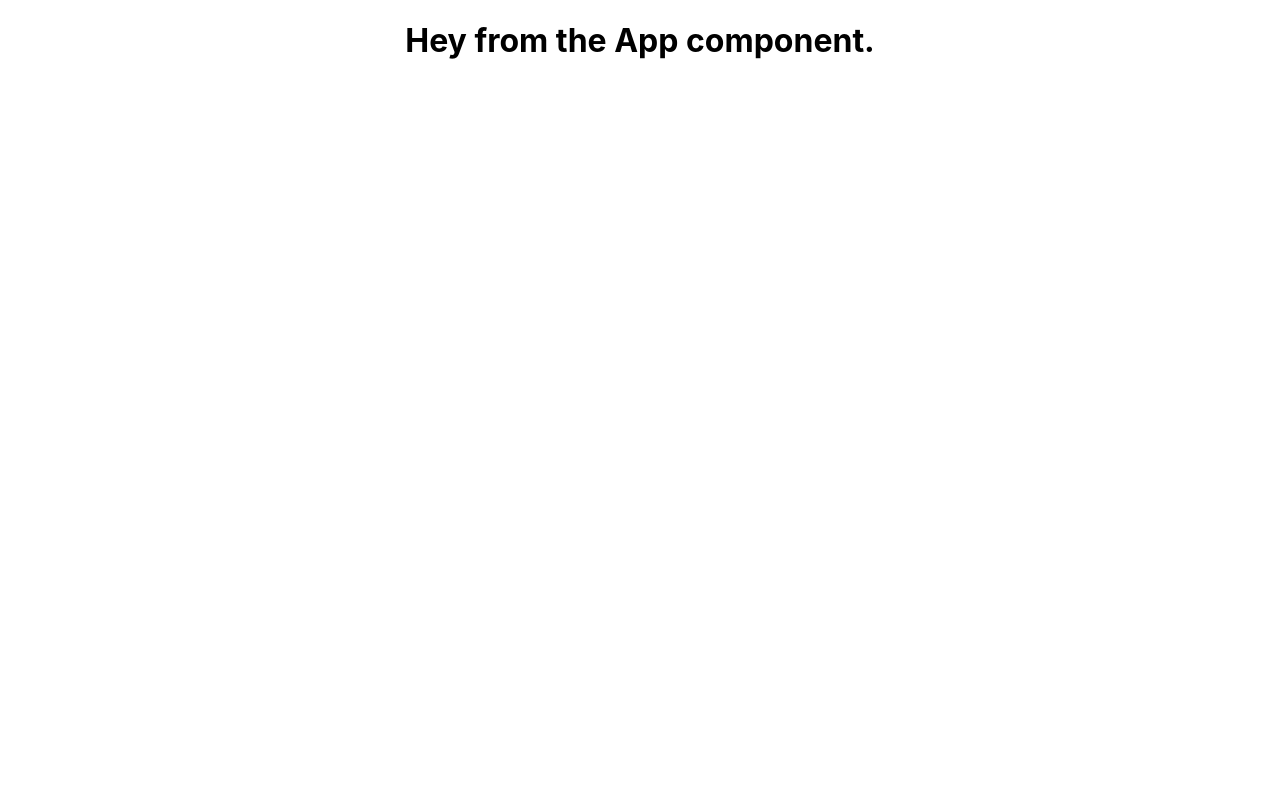
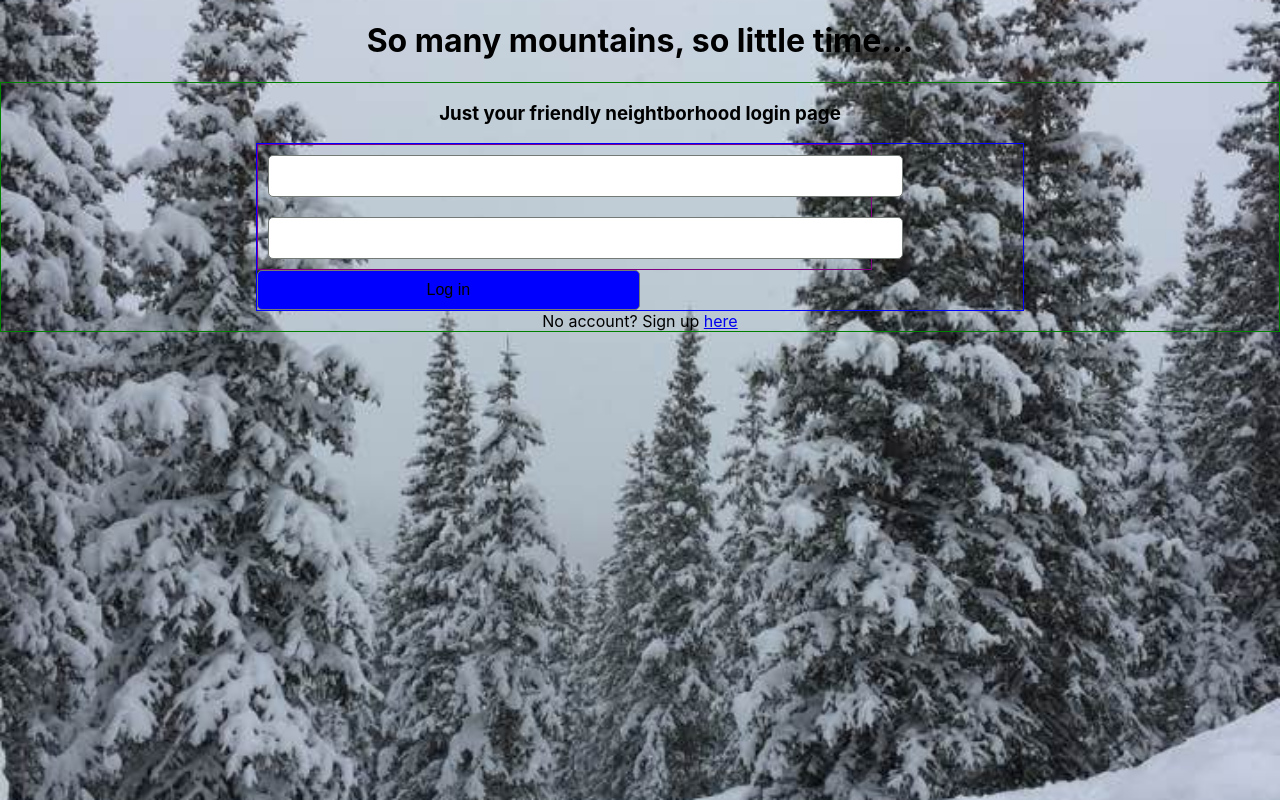
Before and after one commit to JulieGumerman/snowboardy-app, a React (Create React App) app: page / in a window 1280 px wide. Built offline with nearby package versions, Linux system fonts and the light colour scheme.

Commit message:
getting some basic styling

```diff
--- a/src/App.js
+++ b/src/App.js
@@ -9,8 +9,8 @@ import Mountains from "./components/Mountains";
 function App() {
   return (
     <div className="App">
-      <h1>Hey from the App component. </h1>
-      <Route exact path="/login" component={Login}/>
+      <h1>So many mountains, so little time... </h1>
+      <Route exact path="/" component={Login}/>
       <Route exact path="/register" component={Register} />
       <Route path="/mountains" component={Mountains} />
     </div>
--- a/src/App.scss
+++ b/src/App.scss
@@ -1,9 +1,82 @@
+/***********variables ***************/
+$border: #747a76;
+
+/**********mixins************/
+@mixin button-style {
+  border-radius: 5px;
+  height: 40px;
+  border: $border 1px solid;
+  background: blue;
+  font-size: 16px;
+
+}
+/*************universal**************/
+body {
+  box-sizing: border-box;
+  display: flex;
+  flex-direction: column;
+  background-repeat: no-repeat;
+  background-position: center;
+  height: 100vh;
+  background-image: url("./images/powder-day.jpg");
+  background-size: cover;
+}
 .App {
   text-align: center;
-  box-sizing: border-box;
+
+}
+
+.content-wrapper {
+  display: flex;
+  flex-direction: column;
+  border: 1px green solid;
+  align-content: center;
+
+}
+
+input {
+  border-radius: 5px;
+  padding: 10px;
+  border: $border 1px solid;
+  margin: 10px;
+  height: 20px;
+  font-size: 16px;
+}
+
+/*********login and register pages******/
+
+.log-reg-form {
+  border: 1px blue solid;
+  display: flex;
+  justify-content: center;
+  // align-items: center;
+  flex-direction: column;
+  width: 60%;
+  margin: 0 auto;
+
+  .form-holder{
+    border: 1px purple solid;
+    display: flex;
+    justify-content: center;
+    flex-direction: column;
+    flex-wrap: wrap;
+    width: 80%;
+
+    input {
+    width: 100%;
+  }
+  }
+
+
+
+  .log-reg-button {
+    @include button-style;
+    width: 50%;
+  }
 }
 
 
+/**************mountains page**********/
 .mntn-form {
   border: red 1px solid;
   display: flex;
@@ -16,11 +89,9 @@
   input {
     width: 50%;
   }
+
+  .mntn-button {
+    @include button-style;
+    width: 50%;
+  }
 }
-
-.content-wrapper {
-  display: flex;
-  flex-direction: column;
-  justify-content: center;
-  border: 1px green solid;
-}
--- a/src/components/Login.js
+++ b/src/components/Login.js
@@ -1,9 +1,20 @@
 import React from "react";
+import { Link } from "react-router-dom";
 
 const Login = () => {
     return (
-        <div>
+        <div className="content-wrapper">
             <h3>Just your friendly neightborhood login page</h3>
+
+                <form className="log-reg-form">
+                    <div className="form-holder">
+                     <input />
+                    <input />
+                    </div>
+                    <button className="log-reg-button">Log in</button>
+                </form>
+
+            <div>No account? Sign up <Link to="/register">here</Link></div>
         </div>
     );
 }
--- a/src/components/Mountains.js
+++ b/src/components/Mountains.js
@@ -14,7 +14,7 @@ const Mountains = () => {
                 <input
                     placeholder="description"
                 />
-                <button>Submit</button>
+                <button className="mntn-button">Submit</button>
             </form>
         </div>
     );
--- a/src/components/Register.js
+++ b/src/components/Register.js
@@ -1,14 +1,18 @@
 import React from "react";
+import { Link } from "react-router-dom";
 
 const Register = () => {
     return (
-        <div>
+        <div className="content-wrapper">
             Haii register screen!
-            <form>
+            <form className="log-reg-form">
+                <div className="form-holder">
                 <input />
                 <input />
-                <button>Register</button>
+                </div>
+                <button className="log-reg-button">Register</button>
             </form>
+            <div>Already registered? Go <Link to="/">here</Link></div>
         </div>
     );
 }
--- a/src/index.js
+++ b/src/index.js
@@ -6,7 +6,3 @@ import { BrowserRouter as Router} from "react-router-dom";
 
 
 ReactDOM.render(<Router><App /></Router>, document.getElementById('root'));
-
-// If you want your app to work offline and load faster, you can change
-// unregister() to register() below. Note this comes with some pitfalls.
-// Learn more about service workers: https://bit.ly/CRA-PWA
```
Also changed, not shown: src/images/powder-day.jpg (added).
